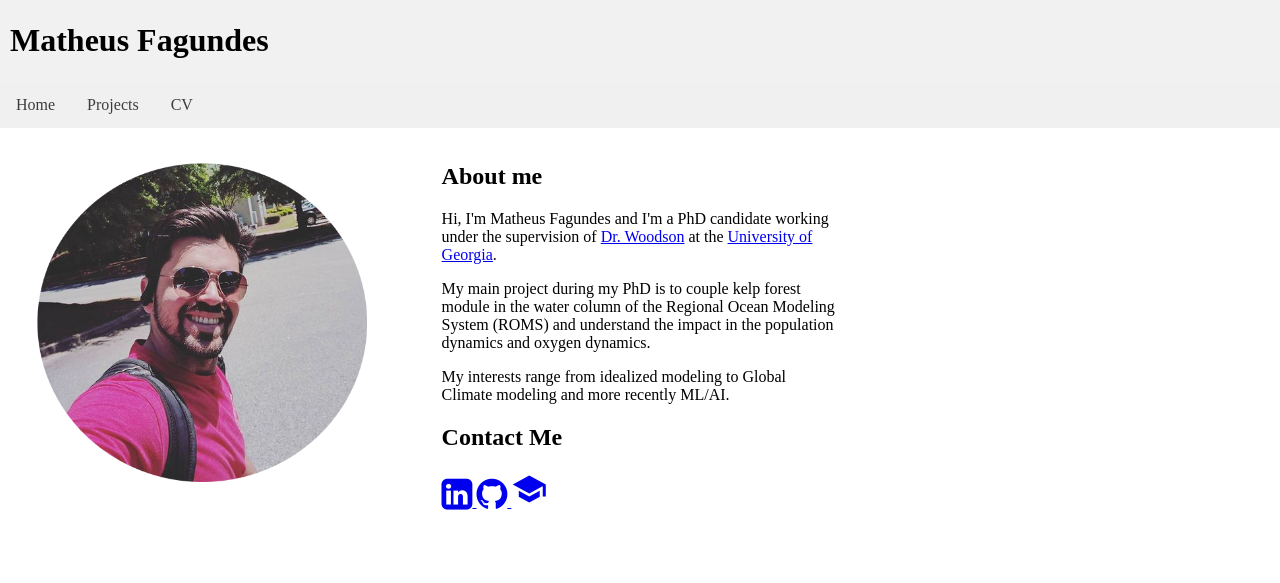
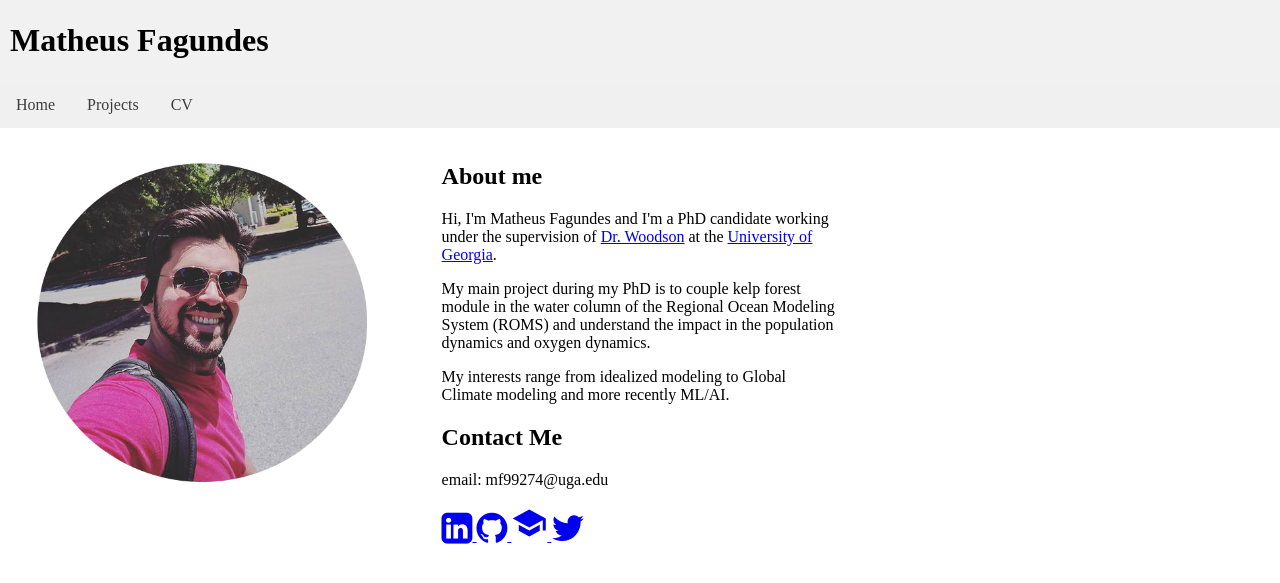
Before and after one commit to mf99274/mf99274.github.io, a Jekyll site: the page index.html, which Jekyll copies as it is, in a window 1280 px wide. Shown: the top 583 px of the page. Built offline with Jekyll 4.4.1, drawn with Linux system fonts in a browser that asks for light colours.

Commit message:
Update index.html

```diff
--- a/index.html
+++ b/index.html
@@ -19,7 +19,7 @@
 
     <!-- navigation bar commands -->
 <ul>
-  <li><a href="#home">Home</a></li>
+  <li><a href="index.html">Home</a></li>
   <li class="dropdown">
       <a href="javascript:void(0)" class="dropbtn">Projects</a>
       <div class="dropdown-content">
@@ -49,6 +49,9 @@
 	<p><font face="Avenir">My interests range from idealized modeling to Global Climate modeling and more recently ML/AI.</p>
 
     <h2>Contact Me</h2>
+
+    <p>email: mf99274@uga.edu</p>
+
     <a href="https://www.linkedin.com/in/matheus-fagundes-05429a213/">
       <i class="fa fa-linkedin-square" style="font-size:36px"></i>
 	</a>
@@ -61,6 +64,10 @@
      <i class="material-icons" style="font-size:36px">school</i>
     </a>
 
+	<a href="https://twitter.com/Matheus06573966">
+    <i class="fa fa-twitter" style="font-size:36px"></i>
+	</a>
+
   </div>
 
 
```
